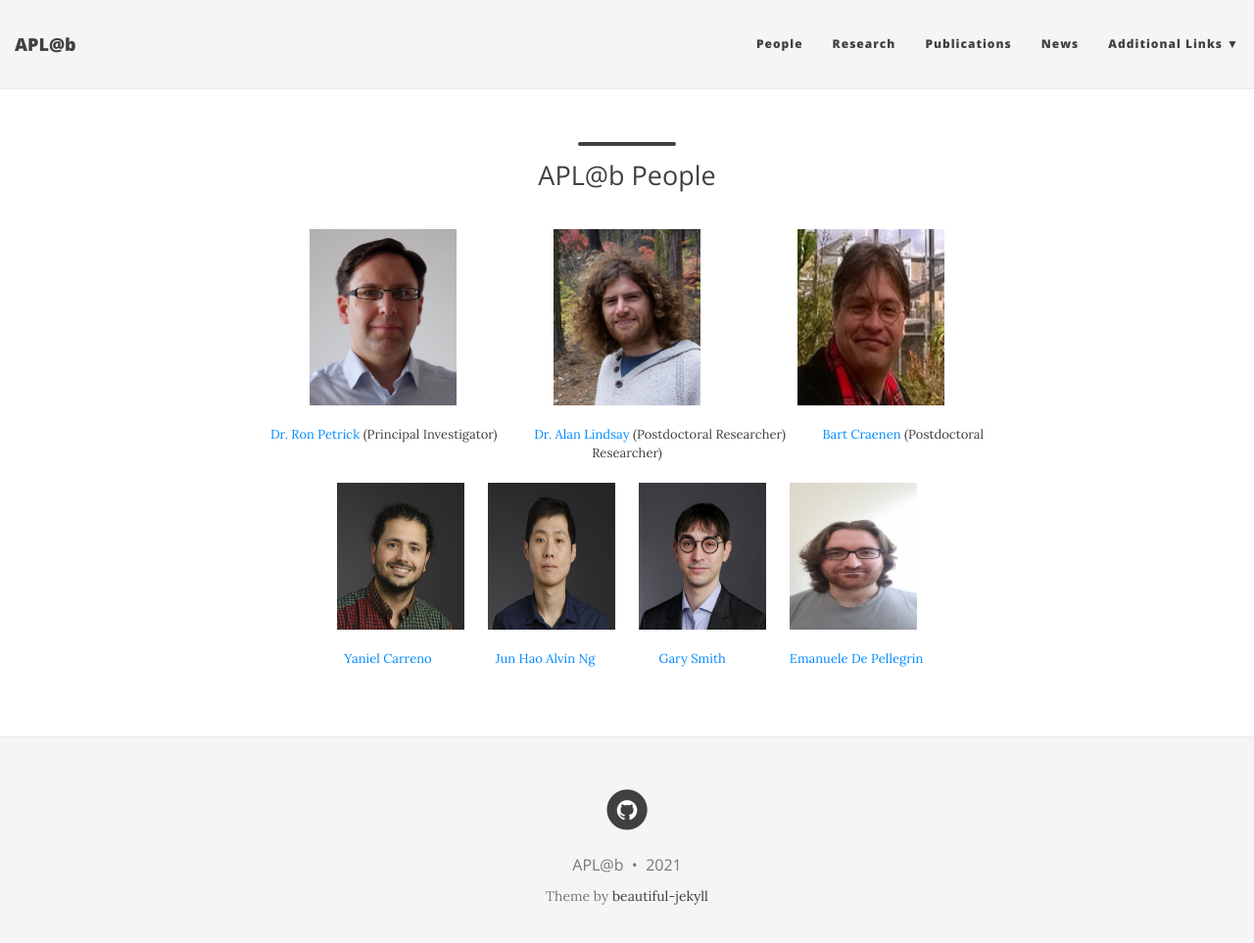
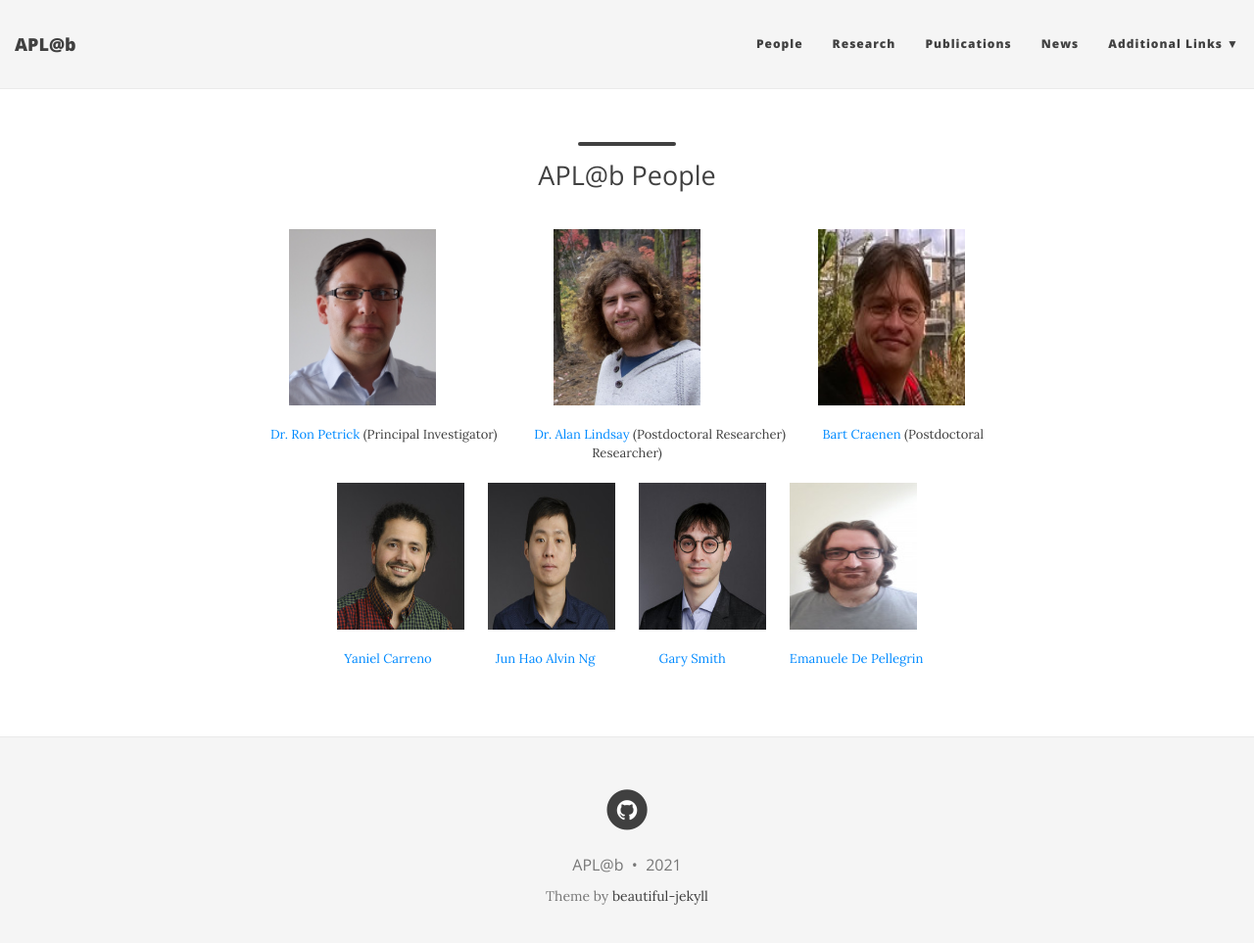
Before and after one commit to aplab2020/aplab2020.github.io, a Jekyll site: the page built from people.md, in a window 1280 px wide and 976 px high. Shown: the top 963 px of the window at 98% size. Built offline with Jekyll 4.4.1, drawn with Linux system fonts in a browser that asks for light colours; nearby versions of some CDN libraries.

Commit message:
Update people.md

```diff
--- a/people.md
+++ b/people.md
@@ -7,7 +7,7 @@
 
 
 
-<p align="center"> <img src="/img/ron.jpg" align="center" width="150" height="180"> &nbsp;  &nbsp; &nbsp;  &nbsp;  &nbsp; &nbsp; &nbsp;  &nbsp; &nbsp;  &nbsp; &nbsp;  &nbsp; &nbsp;  &nbsp; <img src="/img/alan.jpg" align="center" width="150" height="180"> &nbsp;  &nbsp; &nbsp;  &nbsp;  &nbsp; &nbsp; &nbsp;  &nbsp; &nbsp;  &nbsp; &nbsp;  &nbsp; &nbsp;  &nbsp; <img src="/img/bart.jpg" align="center" width="150" height="180"> </p>
+<p align="center"> <img src="/img/ron.jpg" align="center" width="150" height="180">  &nbsp;  &nbsp; &nbsp; &nbsp;  &nbsp; &nbsp;  &nbsp;  &nbsp; &nbsp; &nbsp;  &nbsp; &nbsp;  &nbsp; &nbsp;  &nbsp; &nbsp;  &nbsp; <img src="/img/alan.jpg" align="center" width="150" height="180"> &nbsp;   &nbsp;  &nbsp; &nbsp; &nbsp; &nbsp;  &nbsp;  &nbsp; &nbsp; &nbsp;  &nbsp; &nbsp;  &nbsp; &nbsp;  &nbsp; &nbsp;  &nbsp; <img src="/img/bart.jpg" align="center" width="150" height="180"> </p>
 
 <p align="center">
 <a href="http://homepages.inf.ed.ac.uk/rpetrick/" style="float: ;">Dr. Ron Petrick</a> (Principal Investigator) &nbsp;  &nbsp; &nbsp;  &nbsp;  &nbsp;
```
